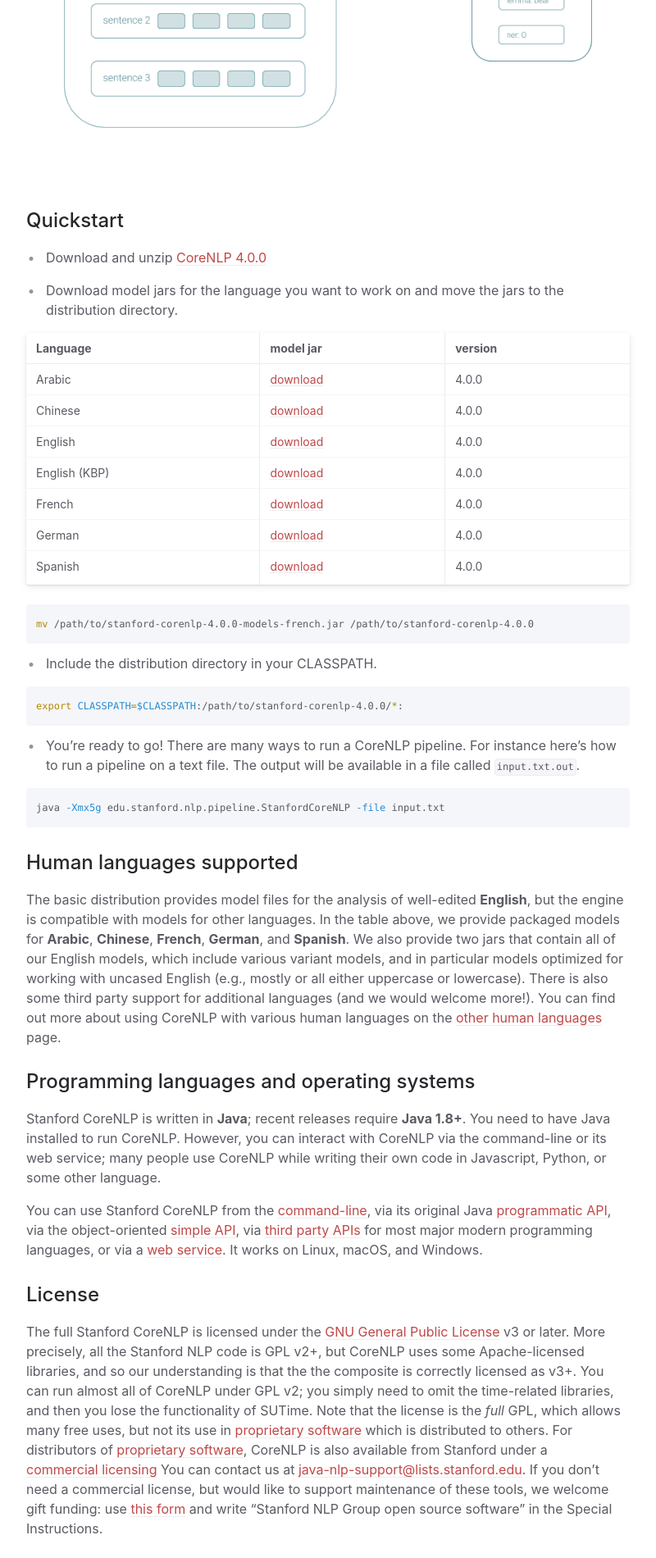
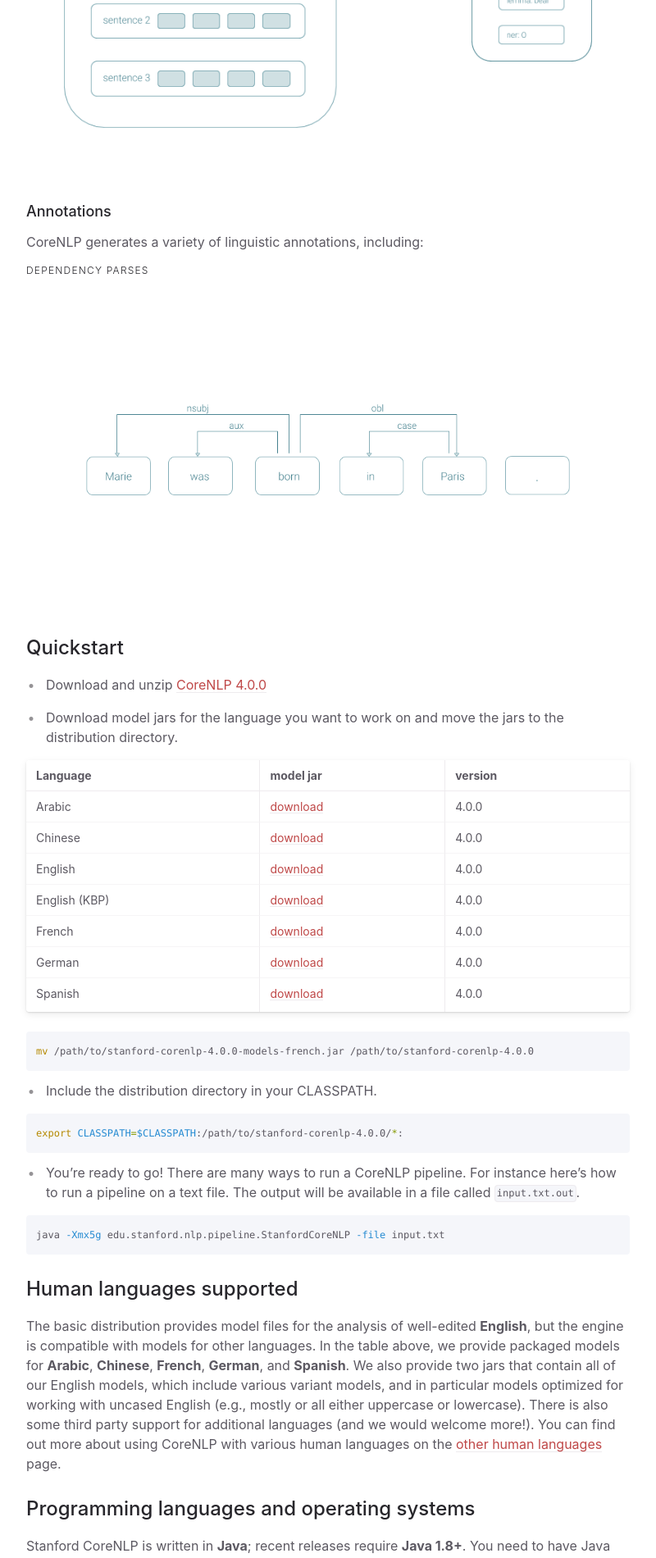
Before and after one commit to stanfordnlp/corenlp-docs-dev, a Jekyll site: the page built from _pages/index.md, in a window 1280 px wide. Shown: the part 1408-3308 px from the top of the page at 82% size, without its empty margins (372-1172 px from the left). Built offline with Jekyll 4.4.1, drawn with Linux system fonts in a browser that asks for light colours; nearby versions of some CDN libraries.

Commit message:
add depparse image to front page

```diff
--- a/_pages/index.md
+++ b/_pages/index.md
@@ -41,6 +41,16 @@ to a Google Protocol Buffer.
 
 <p align="center">
   <img src="assets/images/text-to-annotation.png">
+</p>
+
+### Annotations
+
+CoreNLP generates a variety of linguistic annotations, including:
+
+#### Dependency Parses
+
+<p align="center">
+  <img src="assets/images/depparse.png">
 </p>
 
 ## Quickstart
```
